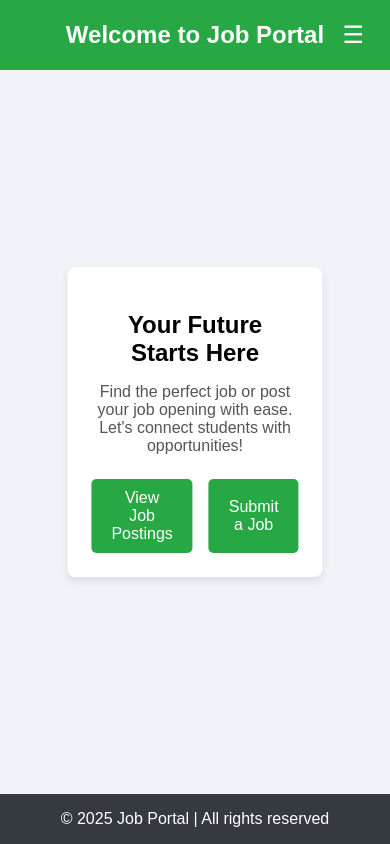
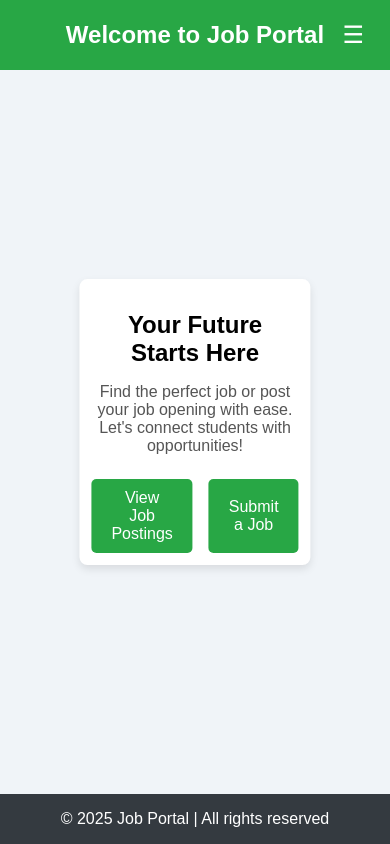
Before and after one commit to alienec/Job-Postings, a React (Create React App) app: page / in a window 390 px wide. Built offline with nearby package versions, Linux system fonts and the light colour scheme.

Commit message:
Update Landing.css

```diff
--- a/src/LandingPage/Landing.css
+++ b/src/LandingPage/Landing.css
@@ -17,7 +17,11 @@ body, html {
   transform: translate(-50%, -50%);
   }
 
-
+@media (max-width: 768px) {
+    .content-box{
+      padding: 12px !important;
+    }
+  }
 
   /* Main Content */
   .main-content {
```
